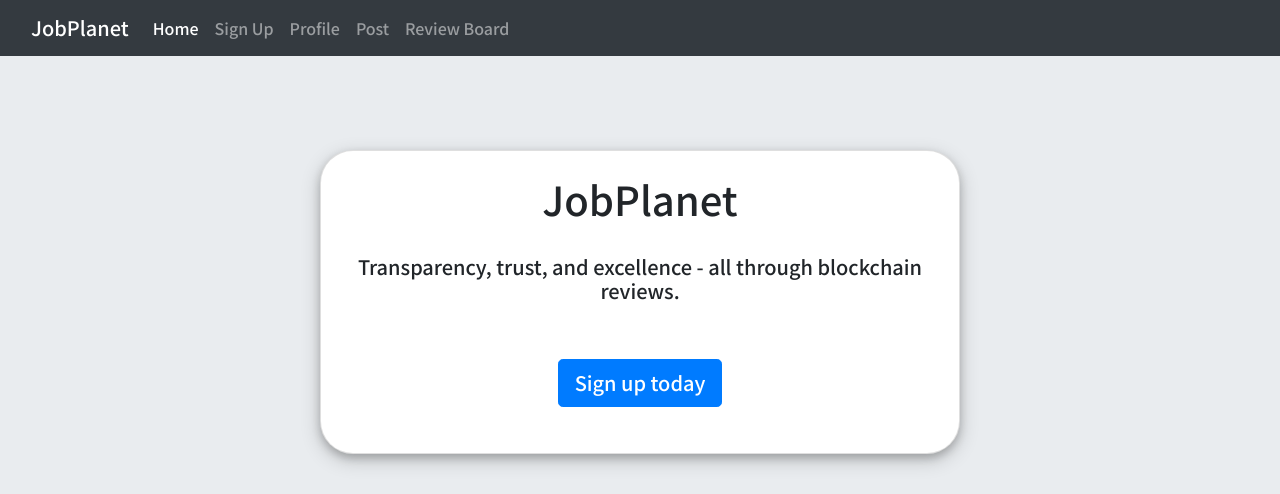
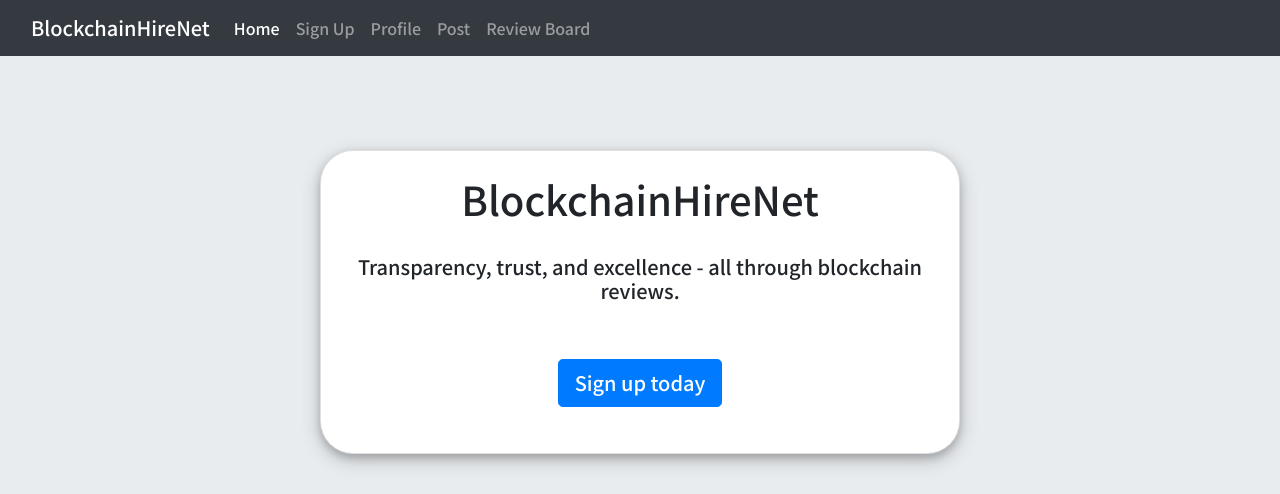
Before and after one commit to dlsumn/Web3-KAIST, a Flask app: page / in a window 1280 px wide. Shown: the top 494 px of the page. Run offline with Flask 3, Linux system fonts and the light colour scheme.

Commit message:
Change name to BlockchainHireNet

```diff
--- a/server/templates/index.html
+++ b/server/templates/index.html
@@ -25,7 +25,7 @@
     <header>
       <nav class="navbar navbar-expand-md navbar-dark fixed-top bg-dark">
         <div class="container-fluid">
-          <a class="navbar-brand" href="/index">JobPlanet</a>
+          <a class="navbar-brand" href="/index">BlockchainHireNet</a>
           <button class="navbar-toggler" type="button" data-bs-toggle="collapse" data-bs-target="#navbarCollapse" aria-controls="navbarCollapse" aria-expanded="false" aria-label="Toggle navigation">
             <span class="navbar-toggler-icon"></span>
           </button>
@@ -57,7 +57,7 @@
           <div class="col">
             <div class="text-center">
               <br>
-              <h1>JobPlanet</h1>
+              <h1>BlockchainHireNet</h1>
                 <br>
                 <h5>Transparency, trust, and excellence - all through blockchain reviews.</h5>
                 <br>
--- a/server/templates/my_profile.html
+++ b/server/templates/my_profile.html
@@ -25,7 +25,7 @@
     <header>
       <nav class="navbar navbar-expand-md navbar-dark fixed-top bg-dark">
         <div class="container-fluid">
-          <a class="navbar-brand" href="/index">JobPlanet</a>
+          <a class="navbar-brand" href="/index">BlockchainHireNet</a>
           <button class="navbar-toggler" type="button" data-bs-toggle="collapse" data-bs-target="#navbarCollapse" aria-controls="navbarCollapse" aria-expanded="false" aria-label="Toggle navigation">
             <span class="navbar-toggler-icon"></span>
           </button>
--- a/server/templates/posts.html
+++ b/server/templates/posts.html
@@ -25,7 +25,7 @@
     <header>
       <nav class="navbar navbar-expand-md navbar-dark fixed-top bg-dark">
         <div class="container-fluid">
-          <a class="navbar-brand" href="/index">JobPlanet</a>
+          <a class="navbar-brand" href="/index">BlockchainHireNet</a>
           <button class="navbar-toggler" type="button" data-bs-toggle="collapse" data-bs-target="#navbarCollapse" aria-controls="navbarCollapse" aria-expanded="false" aria-label="Toggle navigation">
             <span class="navbar-toggler-icon"></span>
           </button>
--- a/server/templates/signup.html
+++ b/server/templates/signup.html
@@ -26,7 +26,7 @@
     <header>
       <nav class="navbar navbar-expand-md navbar-dark fixed-top bg-dark">
         <div class="container-fluid">
-          <a class="navbar-brand" href="/index">JobPlanet</a>
+          <a class="navbar-brand" href="/index">BlockchainHireNet</a>
           <button class="navbar-toggler" type="button" data-bs-toggle="collapse" data-bs-target="#navbarCollapse" aria-controls="navbarCollapse" aria-expanded="false" aria-label="Toggle navigation">
             <span class="navbar-toggler-icon"></span>
           </button>
--- a/server/templates/write.html
+++ b/server/templates/write.html
@@ -21,7 +21,7 @@
     <header>
       <nav class="navbar navbar-expand-md navbar-dark fixed-top bg-dark">
         <div class="container-fluid">
-          <a class="navbar-brand" href="/index">JobPlanet</a>
+          <a class="navbar-brand" href="/index">BlockchainHireNet</a>
           <button class="navbar-toggler" type="button" data-bs-toggle="collapse" data-bs-target="#navbarCollapse" aria-controls="navbarCollapse" aria-expanded="false" aria-label="Toggle navigation">
             <span class="navbar-toggler-icon"></span>
           </button>
```
